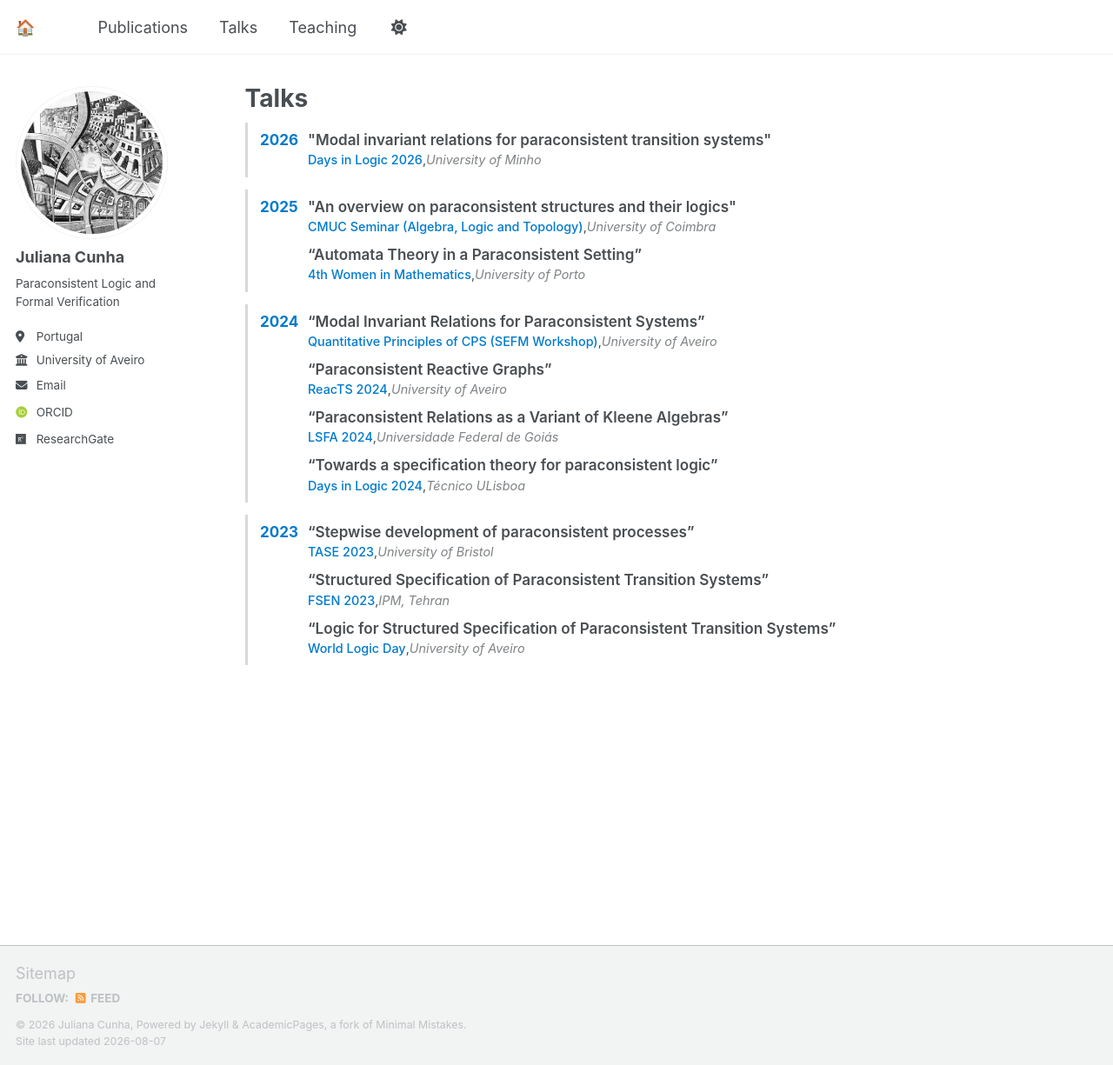
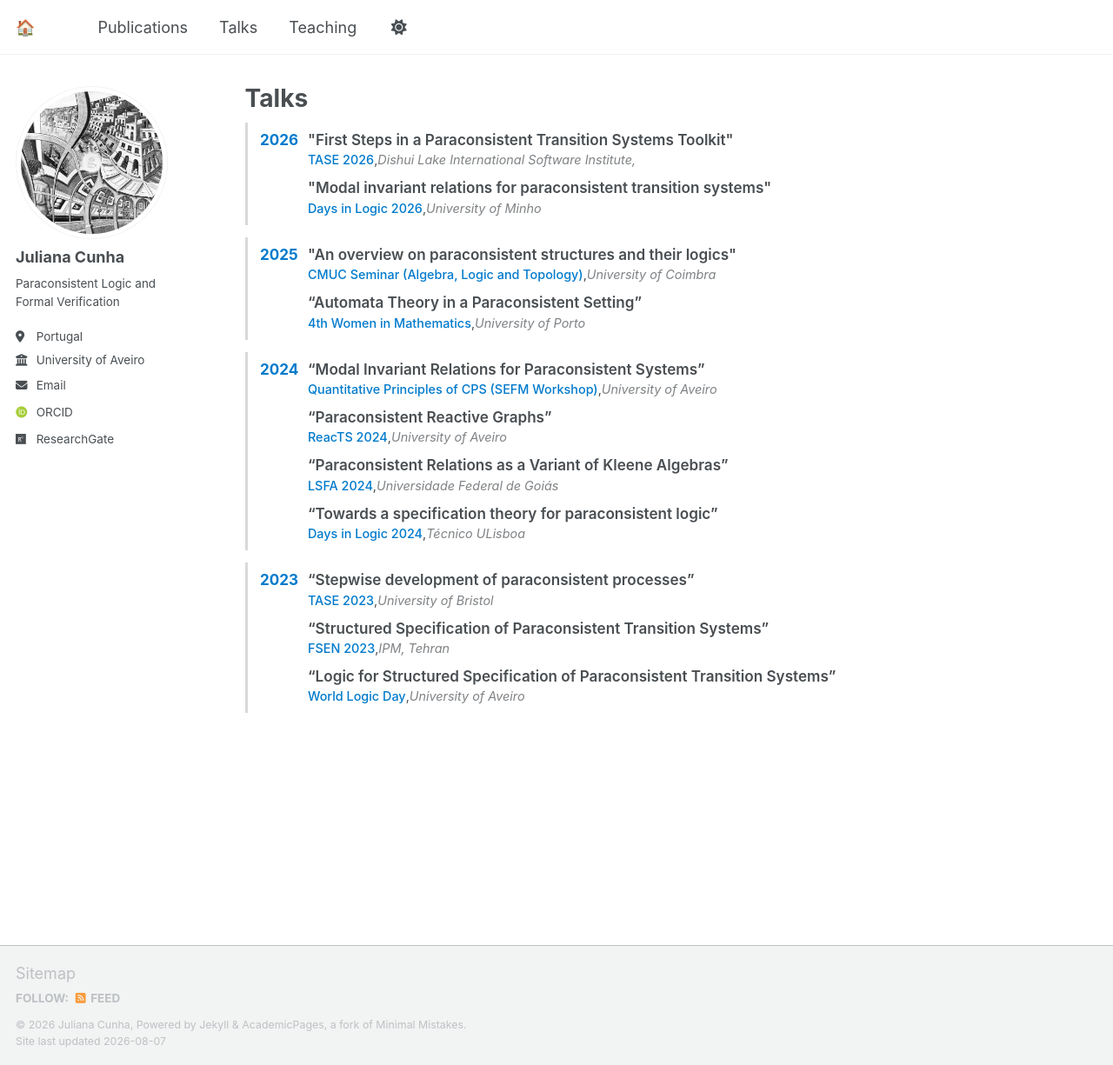
Before and after one commit to juliana-cunha/juliana-cunha.github.io, a Jekyll site: the page built from _pages/talks.md, in a window 1280 px wide and 1225 px high. Shown: the whole window at 87% size. Built offline with Jekyll 4.4.1, drawn with Linux system fonts in a browser that asks for light colours; some web fonts are replaced; a script that is not in the unit is left out.

Commit message:
Update talks.md

```diff
--- a/_pages/talks.md
+++ b/_pages/talks.md
@@ -64,6 +64,13 @@ author_profile: true
 <div class="talk-group">
   <div class="talk-date">2026</div>
   <div class="talk-content-wrapper">
+    <div class="talk-inner-entry">
+      <span class="talk-title">"First Steps in a Paraconsistent Transition Systems Toolkit"</span>
+      <div class="talk-details">
+        <span class="talk-event"><a href="https://tase2026.github.io/" target="_blank">TASE 2026</a></span>,
+        <div class="talk-location">Dishui Lake International Software Institute, </div>
+      </div>
+    </div>
     <div class="talk-inner-entry">
       <span class="talk-title">"Modal invariant relations for paraconsistent transition systems"</span>
       <div class="talk-details">
```
